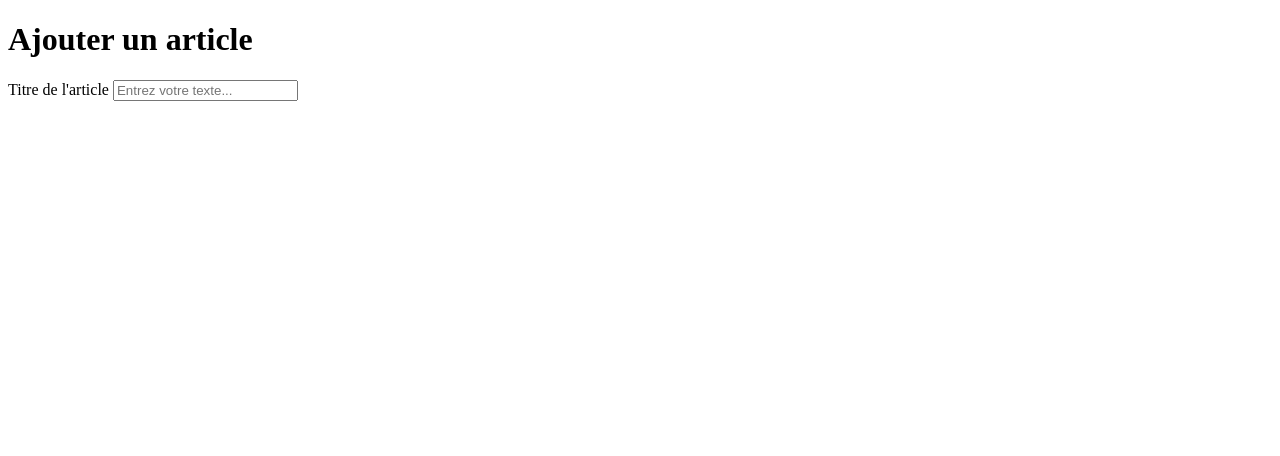
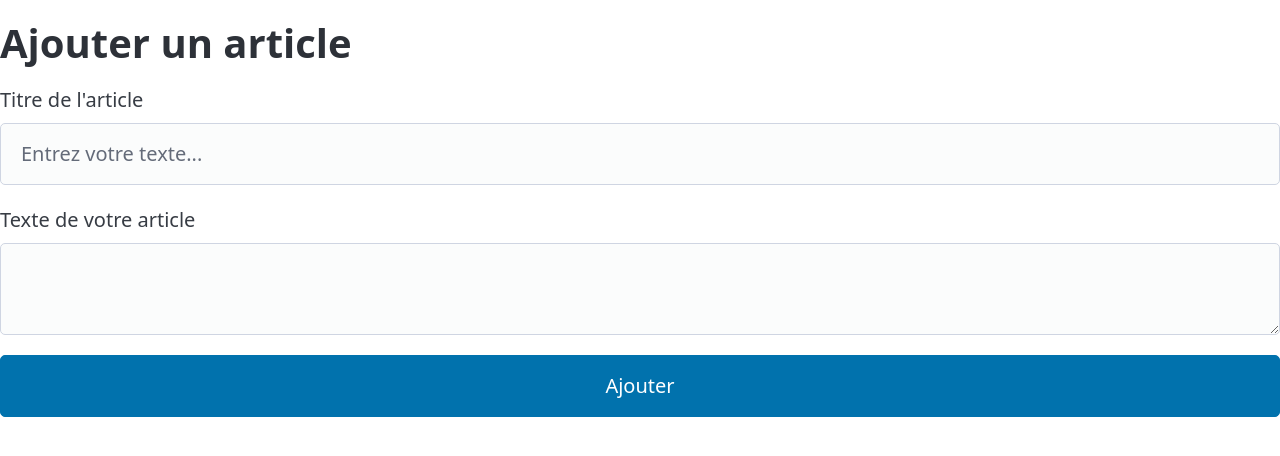
Before and after one commit to Marliva/php, a PHP site: page /blog/add_form.php in a window 1280 px wide. Shown: the top 456 px of the page. Run offline with PHP 8.4, Linux system fonts and the light colour scheme; some libraries are stand-ins or nearby versions.

Commit message:
sdgfsdfgsfdg

```diff
--- a/blog/add_form.php
+++ b/blog/add_form.php
@@ -4,6 +4,9 @@
     <meta charset="UTF-8">
     <meta name="viewport" content="width=device-width, initial-scale=1.0">
     <title>Document</title>
+    <link
+        rel="stylesheet"
+        href="https://cdn.jsdelivr.net/npm/@picocss/pico@2/css/pico.min.css">
 </head>
 <body>
     <main>
@@ -13,6 +16,13 @@
             <label for="title">Titre de l'article</label>
             <input type="text" name="title" placeholder ="Entrez votre texte...">
             </div>
+            <div>
+                <label for="content">Texte de votre article</label>
+                <textarea name="content" id="content"></textarea>
+            </div>
+            <div>
+                <input type="submit" value="Ajouter">
+            </div>
 
         </form>
     </main>
```
